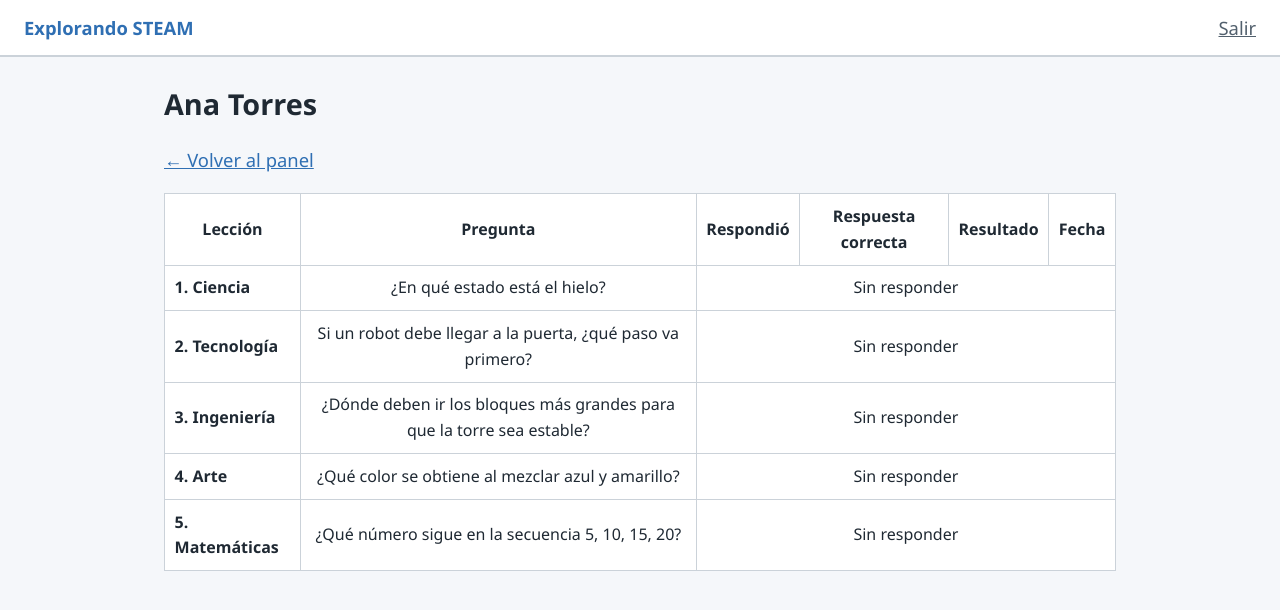
After one commit to JavierPulido3/steam-tdah-platform, a Flask app: page /panel/estudiante/1 in a window 1280 px wide. The commit adds this page. Shown: the top 610 px of the page. Run offline with Flask 3, Linux system fonts and the light colour scheme; the visitor is signed in with stand-in values (Sample User, id 1).

Commit message:
Mostrar respuestas por estudiante al instructor y resumen fijo al recargar leccion

```diff
--- a/routes.py
+++ b/routes.py
@@ -28,7 +28,6 @@ def login_requerido(vista):
     return envoltura
 
 
-# NUEVO: va justo debajo de login_requerido
 def instructor_requerido(vista):
     """Solo deja pasar al instructor; a los demás les responde 403."""
     @wraps(vista)
@@ -41,7 +40,6 @@ def instructor_requerido(vista):
     return envoltura
 
 
-# CAMBIÓ: el instructor ahora va al panel en vez de ver el texto provisional
 @bp.route("/")
 def inicio():
     if "usuario_id" not in session:
@@ -64,7 +62,7 @@ def login():
             session["rol"] = usuario.rol
             return redirect(url_for("main.inicio"))
 
-        flash("Correo o contraseña incorrectos.")
+        flash("Correo o contraseña incorrectos.", "error")
 
     return render_template("login.html")
 
@@ -100,13 +98,28 @@ def lecciones():
 def leccion(leccion_id):
     leccion = db.get_or_404(Leccion, leccion_id)
     pregunta = leccion.preguntas[0] if leccion.preguntas else None
-    respuesta = None
+    respuesta = elegida = correcta = progreso = None
+
     if pregunta:
         respuesta = RespuestaEstudiante.query.filter_by(
             usuario_id=session["usuario_id"], pregunta_id=pregunta.id
         ).first()
+
+    if respuesta:
+        elegida = db.session.get(Opcion, respuesta.opcion_elegida_id)
+        correcta = next((o for o in pregunta.opciones if o.es_correcta), None)
+        progreso = Progreso.query.filter_by(
+            usuario_id=session["usuario_id"], leccion_id=leccion.id
+        ).first()
+
     return render_template(
-        "leccion.html", leccion=leccion, pregunta=pregunta, respuesta=respuesta
+        "leccion.html",
+        leccion=leccion,
+        pregunta=pregunta,
+        respuesta=respuesta,
+        elegida=elegida,
+        correcta=correcta,
+        progreso=progreso,
     )
 
 
@@ -131,7 +144,7 @@ def responder(leccion_id):
     opcion_id = request.form.get("opcion_id", type=int)
     opcion = db.session.get(Opcion, opcion_id) if opcion_id else None
     if opcion is None or opcion.pregunta_id != pregunta.id:
-        flash("Elige una de las opciones.")
+        flash("Elige una de las opciones.", "error")
         return redirect(url_for("main.leccion", leccion_id=leccion.id))
 
     db.session.add(
@@ -153,15 +166,16 @@ def responder(leccion_id):
     progreso.fecha_completada = datetime.now()
 
     db.session.commit()
+    flash("¡Listo! Guardamos tu respuesta y la lección quedó completada.", "ok")
     return redirect(url_for("main.leccion", leccion_id=leccion.id))
 
 
-# NUEVO: va al final del archivo
 @bp.route("/panel")
 @instructor_requerido
 def panel():
     curso = Curso.query.first()
     total = len(curso.lecciones) or 1
+    por_pregunta = {l.preguntas[0].id: l.id for l in curso.lecciones if l.preguntas}
     estudiantes = (
         Usuario.query.filter_by(rol="estudiante").order_by(Usuario.nombre).all()
     )
@@ -169,10 +183,17 @@ def panel():
     filas = []
     for estudiante in estudiantes:
         completadas = {p.leccion_id for p in estudiante.progresos if p.completada}
+        resultados = {
+            por_pregunta[r.pregunta_id]: r.es_correcta
+            for r in estudiante.respuestas
+            if r.pregunta_id in por_pregunta
+        }
         filas.append(
             {
+                "id": estudiante.id,
                 "nombre": estudiante.nombre,
                 "completadas": completadas,
+                "resultados": resultados,
                 "porcentaje": round(len(completadas) * 100 / total),
                 "aciertos": sum(1 for r in estudiante.respuestas if r.es_correcta),
                 "intentos": len(estudiante.respuestas),
@@ -180,3 +201,47 @@ def panel():
         )
 
     return render_template("panel.html", curso=curso, filas=filas)
+
+
+@bp.route("/panel/estudiante/<int:usuario_id>")
+@instructor_requerido
+def detalle_estudiante(usuario_id):
+    estudiante = db.get_or_404(Usuario, usuario_id)
+    if estudiante.rol != "estudiante":
+        abort(404)
+
+    curso = Curso.query.first()
+    detalle = []
+    for leccion in curso.lecciones:
+        if not leccion.preguntas:
+            continue
+        pregunta = leccion.preguntas[0]
+        item = {
+            "orden": leccion.orden,
+            "area": leccion.area,
+            "pregunta": pregunta.enunciado,
+            "respondio": False,
+        }
+
+        respuesta = RespuestaEstudiante.query.filter_by(
+            usuario_id=estudiante.id, pregunta_id=pregunta.id
+        ).first()
+        if respuesta:
+            elegida = db.session.get(Opcion, respuesta.opcion_elegida_id)
+            correcta = next((o for o in pregunta.opciones if o.es_correcta), None)
+            progreso = Progreso.query.filter_by(
+                usuario_id=estudiante.id, leccion_id=leccion.id
+            ).first()
+            fecha = ""
+            if progreso and progreso.fecha_completada:
+                fecha = progreso.fecha_completada.strftime("%d/%m/%Y %H:%M")
+            item.update(
+                respondio=True,
+                elegida=elegida.texto,
+                correcta=correcta.texto,
+                acerto=respuesta.es_correcta,
+                fecha=fecha,
+            )
+        detalle.append(item)
+
+    return render_template("estudiante.html", estudiante=estudiante, detalle=detalle)
--- a/static/css/estilos.css
+++ b/static/css/estilos.css
@@ -224,12 +224,19 @@ input[type="password"] {
     font-weight: 600;
 }
 
-@media (prefers-reduced-motion: reduce) {
-    * {
-        animation: none !important;
-        transition: none !important;
-    }
+.fallo-celda {
+    color: var(--error);
+    font-weight: 600;
 }
+
+details summary {
+    cursor: pointer;
+    font-weight: 600;
+    color: var(--primario);
+    margin-bottom: 0.75rem;
+}
+
+/* ---------- Actividades: base y clasificación ---------- */
 
 .fila-objetos,
 .fila-cajas {
@@ -297,6 +304,8 @@ input[type="password"] {
     color: var(--error);
 }
 
+/* ---------- Matemáticas: patrones ---------- */
+
 .ronda {
     color: var(--suave);
     margin: 0;
@@ -324,6 +333,8 @@ input[type="password"] {
     color: var(--primario);
     font-weight: 700;
 }
+
+/* ---------- Arte: mezcla de colores ---------- */
 
 .mezcla {
     display: flex;
@@ -372,6 +383,8 @@ input[type="password"] {
     border-radius: 50%;
     border: 2px solid var(--borde);
 }
+
+/* ---------- Tecnología: perro robot ---------- */
 
 .tablero {
     position: relative;
@@ -499,6 +512,8 @@ input[type="password"] {
     margin-top: 0.5rem;
 }
 
+/* ---------- Ingeniería: torre con física ---------- */
+
 .lienzo {
     margin: 1rem 0;
 }
@@ -521,3 +536,12 @@ input[type="password"] {
     border: 2px solid var(--texto);
     border-radius: 3px;
 }
+
+/* ---------- Movimiento reducido ---------- */
+
+@media (prefers-reduced-motion: reduce) {
+    * {
+        animation: none !important;
+        transition: none !important;
+    }
+}
--- /dev/null
+++ b/templates/estudiante.html
@@ -0,0 +1,41 @@
+{% extends "base.html" %}
+{% block titulo %}Detalle de {{ estudiante.nombre }}{% endblock %}
+{% block clase %}ancho{% endblock %}
+
+{% block contenido %}
+<h1>{{ estudiante.nombre }}</h1>
+<p><a href="{{ url_for('main.panel') }}">← Volver al panel</a></p>
+
+<table class="tabla-panel">
+    <thead>
+        <tr>
+            <th>Lección</th>
+            <th>Pregunta</th>
+            <th>Respondió</th>
+            <th>Respuesta correcta</th>
+            <th>Resultado</th>
+            <th>Fecha</th>
+        </tr>
+    </thead>
+    <tbody>
+        {% for d in detalle %}
+        <tr>
+            <th>{{ d.orden }}. {{ d.area }}</th>
+            <td>{{ d.pregunta }}</td>
+            {% if d.respondio %}
+            <td>{{ d.elegida }}</td>
+            <td>{{ d.correcta }}</td>
+            {% if d.acerto %}
+            <td class="hecha-celda">✓ Acertó</td>
+            {% else %}
+            <td class="fallo-celda">✗ Falló</td>
+            {% endif %}
+            <td>{{ d.fecha }}</td>
+            {% else %}
+            <td colspan="4">Sin responder</td>
+            {% endif %}
+        </tr>
+        {% endfor %}
+    </tbody>
+</table>
+{% endblock %}
```
Also changed, not shown: templates/leccion.html (+26 -16 lines), templates/panel.html (+7 -3 lines), tests/test_rutas.py (+37 -1 lines).
